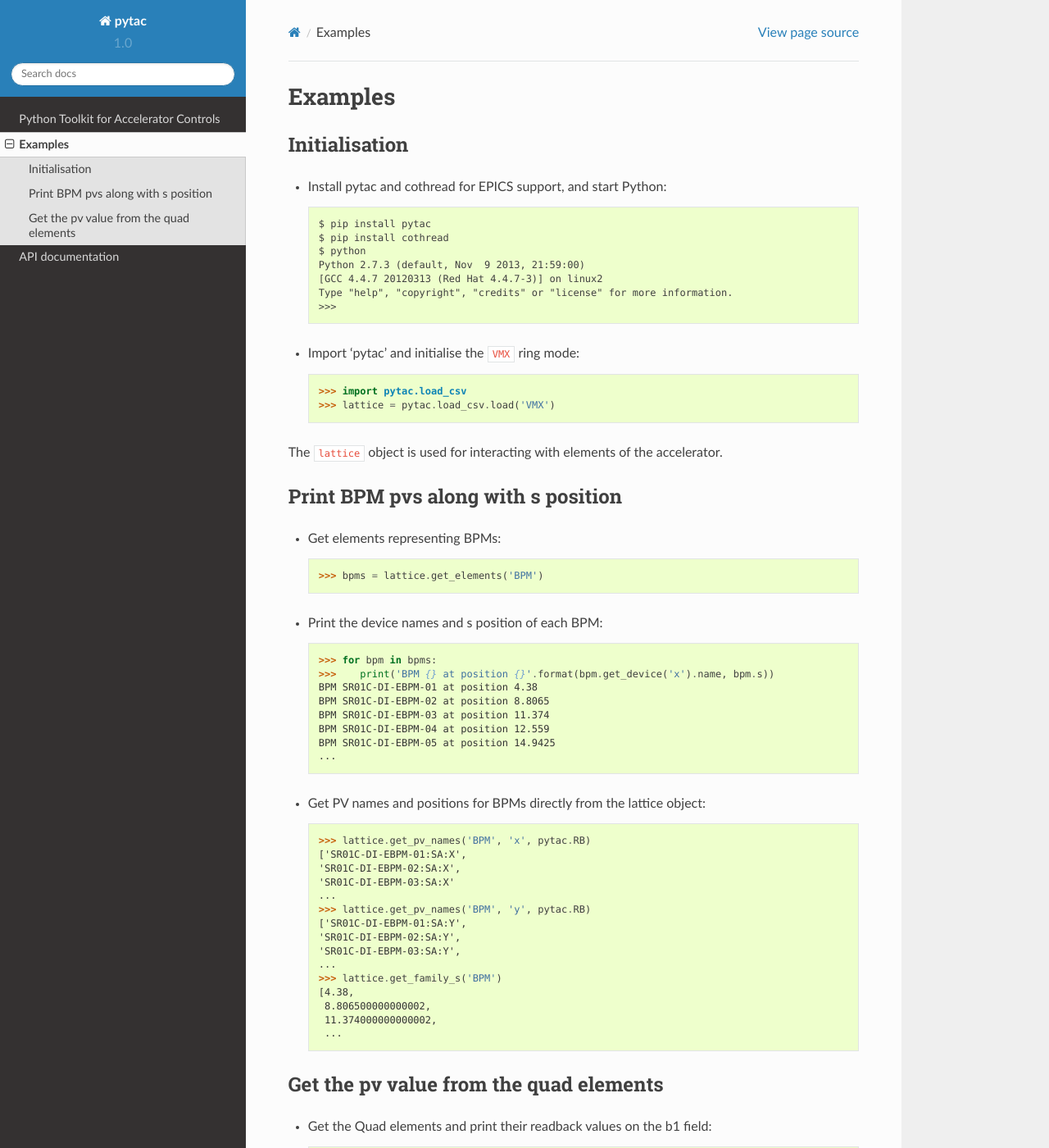
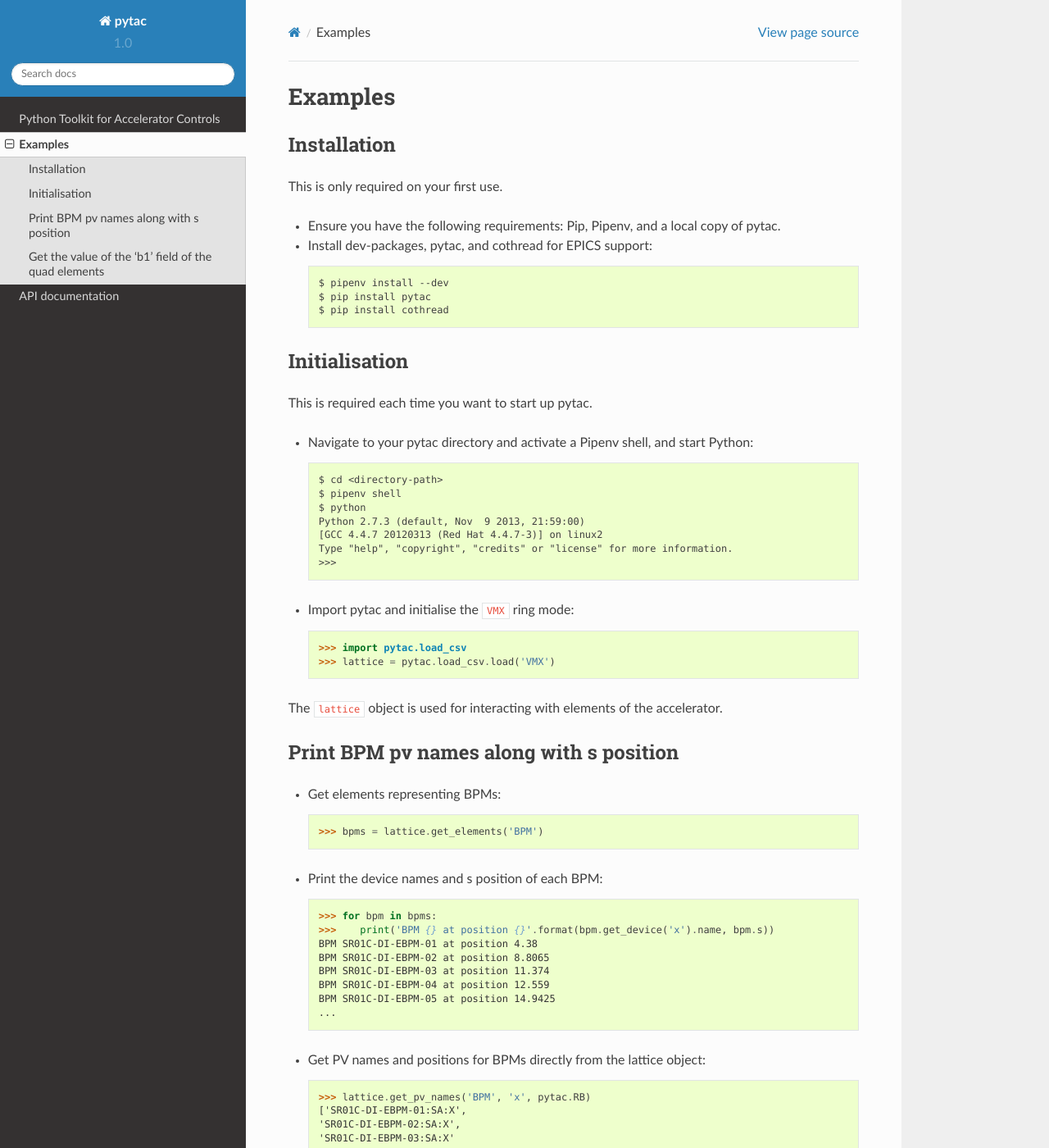
Before and after one commit to DiamondLightSource/pytac, a Sphinx documentation site: the page built from docs/examples.rst, in a window 1280 px wide and 1400 px high. Shown: the whole window at 82% size. Built offline with Sphinx 7.4.7 and the Read the Docs theme 2.0.0, drawn with Linux system fonts in a browser that asks for light colours; some of the changed text lies outside the part shown.

Commit message:
Split set-up into two sections, and update section titles.

```diff
--- a/docs/examples.rst
+++ b/docs/examples.rst
@@ -2,28 +2,46 @@
 Examples
 ========
 
+Installation
+~~~~~~~~~~~~
+
+This is only required on your first use.
+
+- Ensure you have the following requirements: Pip, Pipenv, and a local copy of pytac.
+
+- Install dev-packages, pytac, and cothread for EPICS support::
+
+    $ pipenv install --dev
+    $ pip install pytac
+    $ pip install cothread
+
+
 Initialisation
 ~~~~~~~~~~~~~~
 
-- Install pytac and cothread for EPICS support, and start Python::
+This is required each time you want to start up pytac.
 
-    $ pip install pytac
-    $ pip install cothread
+- Navigate to your pytac directory and activate a Pipenv shell, and start Python::
+
+    $ cd <directory-path>
+    $ pipenv shell
     $ python
     Python 2.7.3 (default, Nov  9 2013, 21:59:00)
     [GCC 4.4.7 20120313 (Red Hat 4.4.7-3)] on linux2
     Type "help", "copyright", "credits" or "license" for more information.
     >>>
 
-- Import 'pytac' and initialise the ``VMX`` ring mode::
+
+- Import pytac and initialise the ``VMX`` ring mode::
 
     >>> import pytac.load_csv
     >>> lattice = pytac.load_csv.load('VMX')
 
+
 The ``lattice`` object is used for interacting with elements of the accelerator.
 
-Print BPM pvs along with s position
-~~~~~~~~~~~~~~~~~~~~~~~~~~~~~~~~~~~
+Print BPM pv names along with s position
+~~~~~~~~~~~~~~~~~~~~~~~~~~~~~~~~~~~~~~~~
 
 - Get elements representing BPMs::
 
@@ -58,8 +76,8 @@ Print BPM pvs along with s position
      11.374000000000002,
      ...
 
-Get the pv value from the quad elements
-~~~~~~~~~~~~~~~~~~~~~~~~~~~~~~~~~~~~~~~
+Get the value of the 'b1' field of the quad elements
+~~~~~~~~~~~~~~~~~~~~~~~~~~~~~~~~~~~~~~~~~~~~~~~~~~~~
 
 - Get the Quad elements and print their readback values on the b1 field::
 
```
